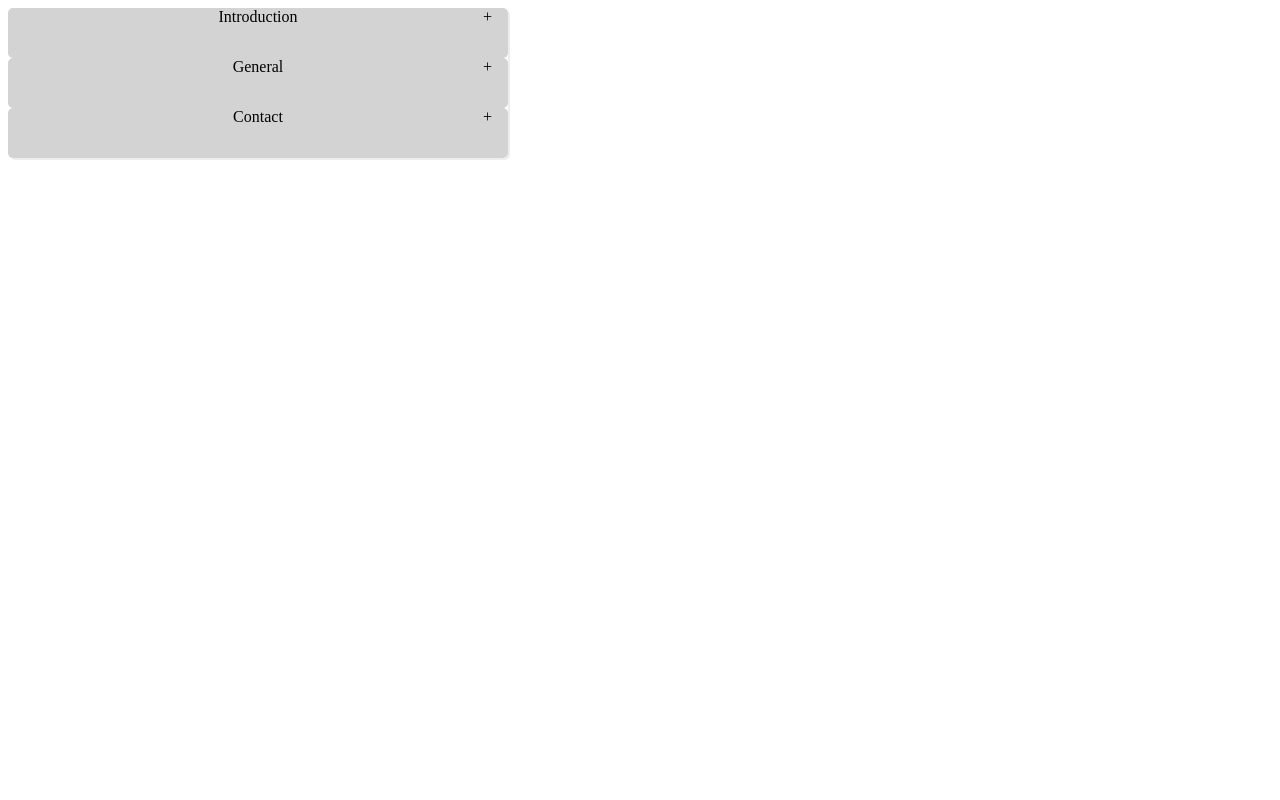
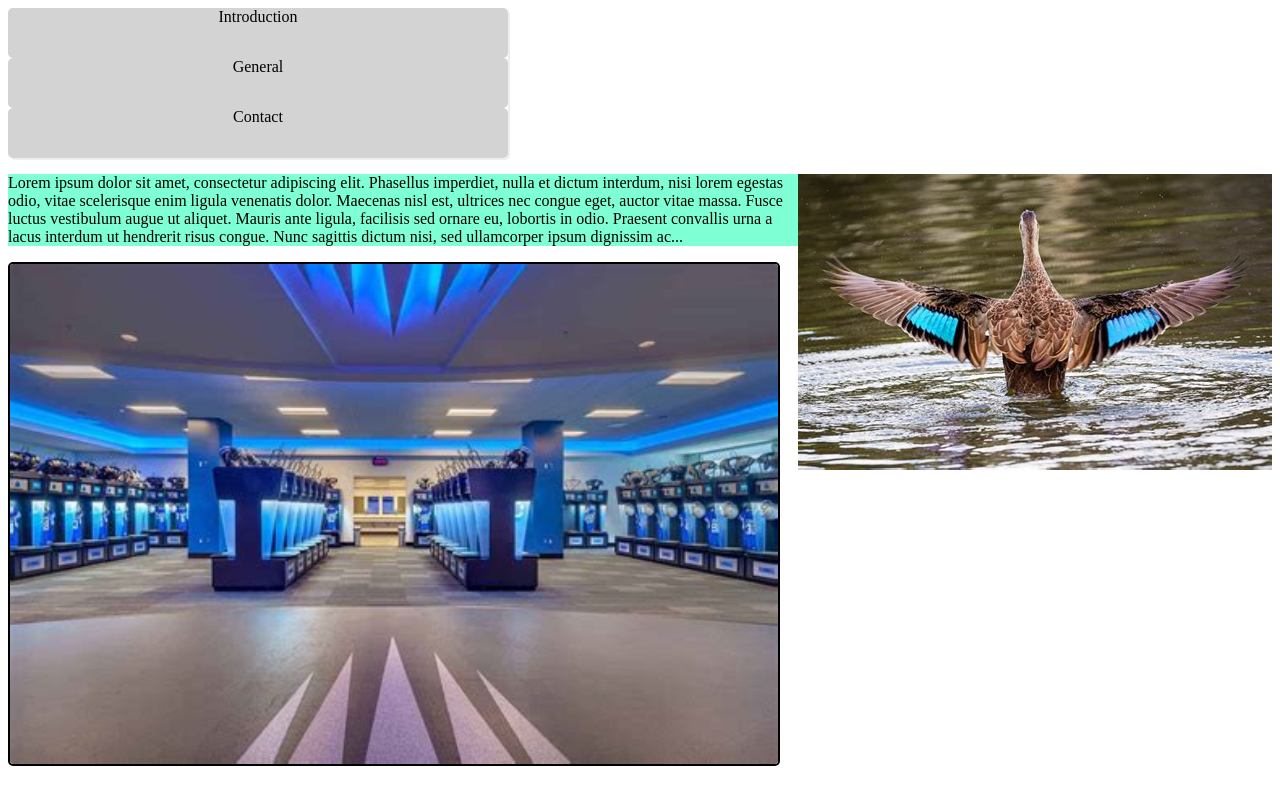
Before and after one commit to Iluhap/Itech, a PHP site: page / in a window 1280 px wide. Run offline with PHP 8.4, Linux system fonts and the light colour scheme.

Commit message:
Added fix to Lab_2

```diff
--- a/Labs/Lab_2/index.html
+++ b/Labs/Lab_2/index.html
@@ -5,6 +5,17 @@
   <title>Main</title>
   <meta charset="utf-8">
   <link rel="stylesheet" href="style.css">
+
+  <style>
+    #image-id img {
+      width: 60%;
+      height: 500px;
+      border: solid 2px black;
+      border-radius: 5px;
+      position: absolute;
+      float: right;
+    }
+  </style>
 </head>
 
 <body>
@@ -66,6 +77,20 @@
 
   </div>
 
+  <div style="background-color: aquamarine; ">
+    <img src="img/new_image.jpg" alt="" id="image">
+    <p>
+      Lorem ipsum dolor sit amet, consectetur adipiscing elit. Phasellus imperdiet, nulla et dictum interdum, nisi lorem
+      egestas odio, vitae scelerisque enim ligula venenatis dolor. Maecenas nisl est, ultrices nec congue eget, auctor
+      vitae massa. Fusce luctus vestibulum augue ut aliquet. Mauris ante ligula, facilisis sed ornare eu, lobortis in
+      odio. Praesent convallis urna a lacus interdum ut hendrerit risus congue. Nunc sagittis dictum nisi, sed
+      ullamcorper ipsum dignissim ac...
+    </p>
+  </div>
+
+  <div id="image-id">
+    <img src="img/download.jpeg" alt="">
+  </div>
 </body>
 
 </html>
--- a/Labs/Lab_2/style.css
+++ b/Labs/Lab_2/style.css
@@ -5,16 +5,6 @@ input[type=checkbox] {
 label {
   position: relative;
   display: block;
-}
-
-label:after {
-  content: "+";
-  position: absolute;
-  right: 1em;
-}
-
-input:checked+label:after {
-  content: "-";
 }
 
 input:checked~.tab-content {
@@ -25,6 +15,7 @@ input:checked~.tab-content {
   width: 500px;
   box-shadow: 2px 2px #83838323;
   border-radius: 5px;
+  position: relative;
 }
 
 .accordion-tab {
@@ -43,3 +34,7 @@ input:checked~.tab-content {
   border-width: 1px;
   border-color: black;
 }
+
+#image {
+  float: right;
+}
```
Also changed, not shown: Labs/Lab_2/img/download.jpeg (added), Labs/Lab_2/img/new_image.jpg (added).
